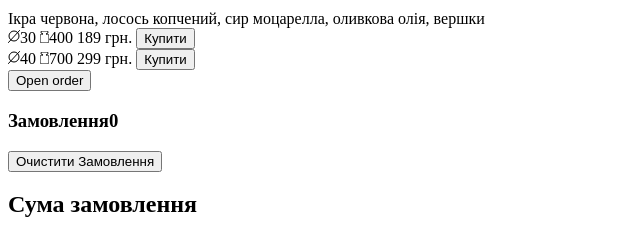
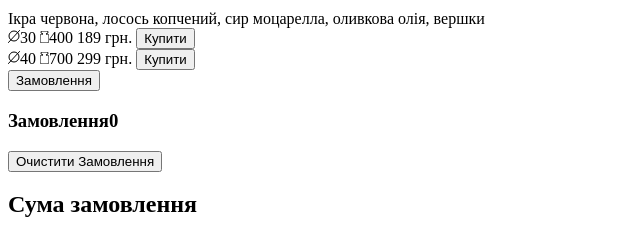
Before and after one commit to W1nLin4n/BasicsOfWebTech, a plain HTML site: page HW45/Frontend/index.html in a window 1280 px wide. Shown: the part 5142-5377 px from the top of the page, 0-640 px from the left. Drawn offline with nearby package versions, Linux system fonts and the light colour scheme.

Commit message:
Fourth and fifth homeworks cart button name changed

```diff
--- a/HW45/Frontend/index.html
+++ b/HW45/Frontend/index.html
@@ -51,7 +51,7 @@
         <section class="pizza-list">
         </section>
     </main>
-    <button class="toggle-order-view">Open order</button>
+    <button class="toggle-order-view">Замовлення</button>
     <aside class="order">
         <section class="info">
             <h1>Замовлення<span class="total"></span></h1>
```
